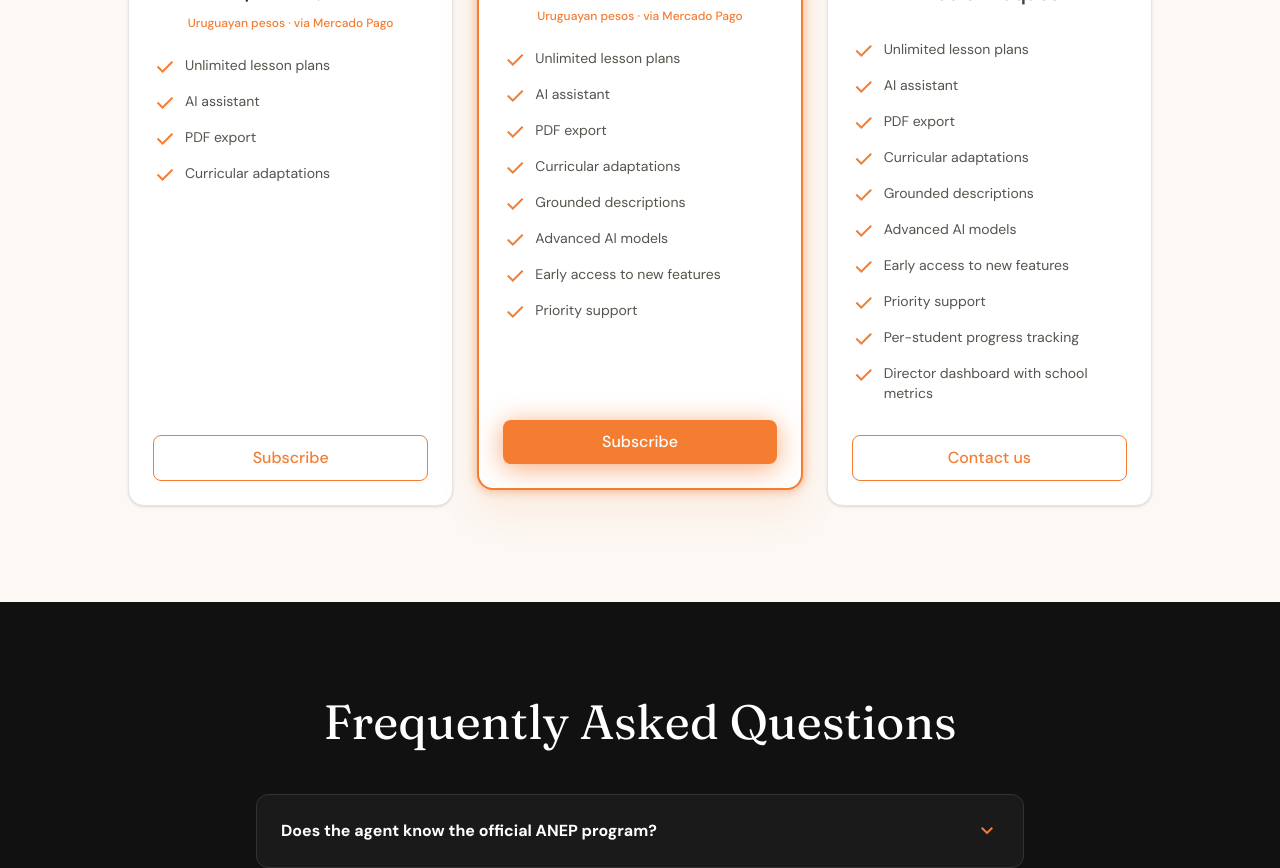
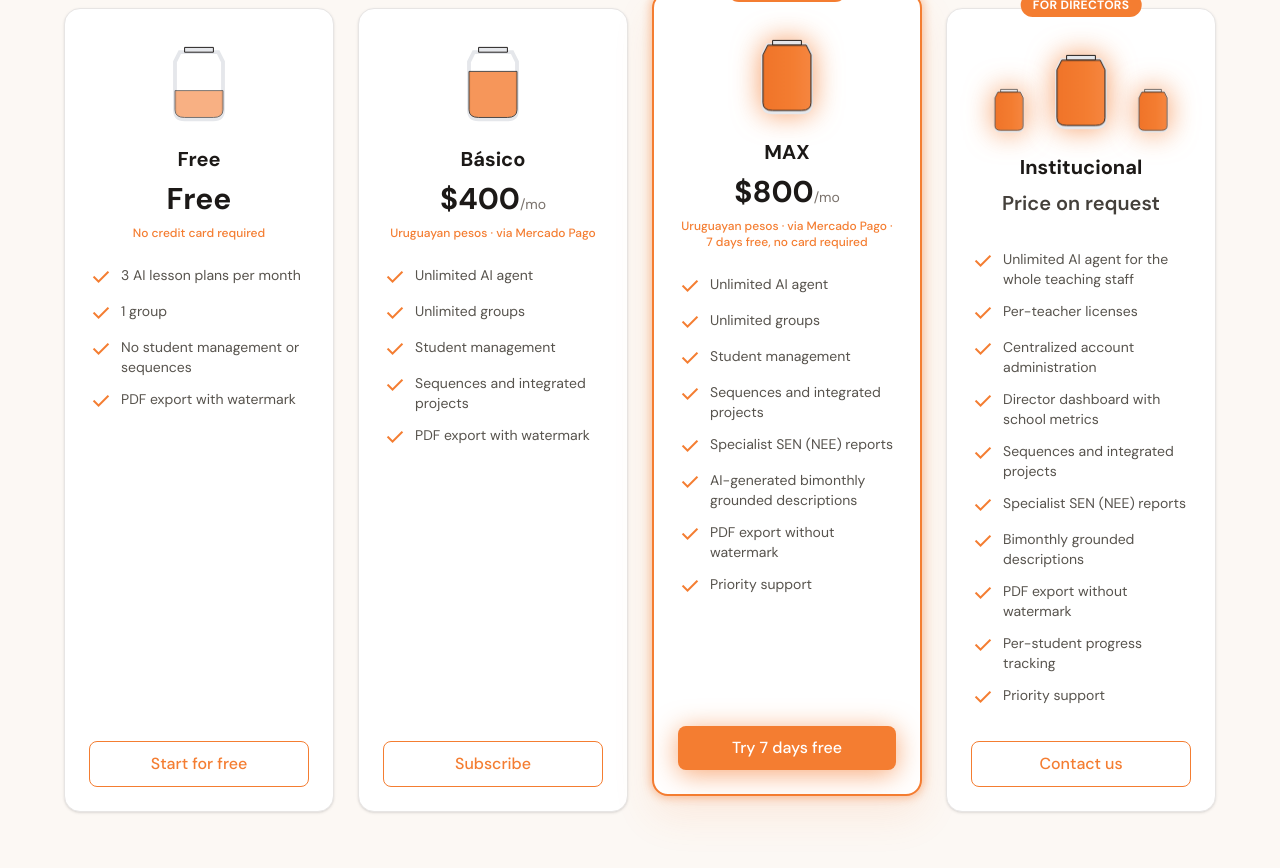
Before and after one commit to jgnacio/facilitador-docente-landing, a Next.js app: page /en in a window 1280 px wide. Shown: the part 5180-6048 px from the top of the page. Built offline with nearby package versions, Linux system fonts and the light colour scheme.

Commit message:
feat: update pricing tiers with free plan, reorganize features, and improve UI/UX layouts

```diff
--- a/components/sections/Features.tsx
+++ b/components/sections/Features.tsx
@@ -1,6 +1,6 @@
 import { getTranslations } from "next-intl/server";
 
-const ICONS = ["school", "diversity_3", "psychology_alt", "fact_check", "smart_toy", "explore"];
+const ICONS = ["school", "diversity_3", "psychology_alt", "fact_check", "smart_toy", "explore", "account_tree"];
 
 export default async function Features() {
   const t = await getTranslations("Features");
--- a/components/sections/Pricing.tsx
+++ b/components/sections/Pricing.tsx
@@ -78,20 +78,34 @@ const MAILTO_INSTITUCIONAL =
 export default function Pricing() {
   const t = useTranslations("Pricing");
 
-  const plusFeatures = [0, 1, 2, 3].map((i) => ({ text: t(`plusFeatures.${i}`), included: true }));
+  const freeFeatures = [0, 1, 2, 3].map((i) => ({ text: t(`freeFeatures.${i}`), included: true }));
+  const basicFeatures = [0, 1, 2, 3, 4].map((i) => ({ text: t(`basicFeatures.${i}`), included: true }));
   const maxFeatures = [0, 1, 2, 3, 4, 5, 6, 7].map((i) => ({ text: t(`maxFeatures.${i}`), included: true }));
   const instFeatures = [0, 1, 2, 3, 4, 5, 6, 7, 8, 9].map((i) => ({ text: t(`instFeatures.${i}`), included: true }));
 
   const plans = [
     {
-      name: "PLUS",
+      name: t("free"),
+      price: t("free"),
+      period: null,
+      fill: "low" as const,
+      highlighted: false,
+      badge: null,
+      subtext: t("noCard"),
+      features: freeFeatures,
+      cta: t("startFree"),
+      href: "https://app.facilitadordocente.com",
+      ctaClass: "block w-full py-2.5 px-4 text-center border border-primary text-primary rounded-lg font-medium hover:bg-orange-50 transition-colors",
+    },
+    {
+      name: "Básico",
       price: "$400",
       period: t("perMonth"),
       fill: "mid" as const,
       highlighted: false,
       badge: null,
       subtext: t("uyu"),
-      features: plusFeatures,
+      features: basicFeatures,
       cta: t("subscribe"),
       href: "https://app.facilitadordocente.com",
       ctaClass: "block w-full py-2.5 px-4 text-center border border-primary text-primary rounded-lg font-medium hover:bg-orange-50 transition-colors",
@@ -104,9 +118,9 @@ export default function Pricing() {
       fill: "full" as const,
       highlighted: true,
       badge: t("mostPopular"),
-      subtext: t("uyu"),
+      subtext: `${t("uyu")} · ${t("trialNote")}`,
       features: maxFeatures,
-      cta: t("subscribe"),
+      cta: t("startTrial"),
       href: "https://app.facilitadordocente.com",
       ctaClass: "block w-full py-2.5 px-4 text-center bg-primary text-white rounded-lg font-medium hover:bg-primary-hover transition-colors button-glow",
     },
@@ -136,7 +150,7 @@ export default function Pricing() {
           <p className="text-lg text-stone-600">{t("subheading")}</p>
         </div>
 
-        <div className="grid md:grid-cols-3 gap-6 max-w-5xl mx-auto">
+        <div className="grid sm:grid-cols-2 lg:grid-cols-4 gap-6 max-w-6xl mx-auto">
           {plans.map((plan) => (
             <div
               key={plan.name}
--- a/messages/en.json
+++ b/messages/en.json
@@ -65,6 +65,10 @@
       "5": {
         "title": "EBI Explorer",
         "description": "Navigate the official curriculum easily. Filter, search, and quickly find competencies and content."
+      },
+      "6": {
+        "title": "Organize your school year",
+        "description": "Organize everything in Groups → Integrated Projects → Activity Sequences → Activities, matching the real hierarchy you already use in the classroom."
       }
     }
   },
@@ -111,41 +115,53 @@
   },
   "Pricing": {
     "heading": "Invest in your free time",
-    "subheading": "Secure monthly or annual payments via Mercado Pago Uruguay.",
+    "subheading": "Start for free. Upgrade to Basic or MAX whenever you need, with secure monthly, quarterly, or annual payments via Mercado Pago Uruguay.",
     "perMonth": "/mo",
     "priceConsult": "Price on request",
     "subscribe": "Subscribe",
+    "startFree": "Start for free",
+    "startTrial": "Try 7 days free",
     "consult": "Contact us",
     "mostPopular": "Most popular",
+    "trialNote": "7 days free, no card required",
     "forDirectors": "For directors",
     "uyu": "Uruguayan pesos · via Mercado Pago",
-    "plusFeatures": {
-      "0": "Unlimited lesson plans",
-      "1": "AI assistant",
-      "2": "PDF export",
-      "3": "Curricular adaptations"
+    "free": "Free",
+    "noCard": "No credit card required",
+    "freeFeatures": {
+      "0": "3 AI lesson plans per month",
+      "1": "1 group",
+      "2": "No student management or sequences",
+      "3": "PDF export with watermark"
+    },
+    "basicFeatures": {
+      "0": "Unlimited AI agent",
+      "1": "Unlimited groups",
+      "2": "Student management",
+      "3": "Sequences and integrated projects",
+      "4": "PDF export with watermark"
     },
     "maxFeatures": {
-      "0": "Unlimited lesson plans",
-      "1": "AI assistant",
-      "2": "PDF export",
-      "3": "Curricular adaptations",
-      "4": "Grounded descriptions",
-      "5": "Advanced AI models",
-      "6": "Early access to new features",
+      "0": "Unlimited AI agent",
+      "1": "Unlimited groups",
+      "2": "Student management",
+      "3": "Sequences and integrated projects",
+      "4": "Specialist SEN (NEE) reports",
+      "5": "AI-generated bimonthly grounded descriptions",
+      "6": "PDF export without watermark",
       "7": "Priority support"
     },
     "instFeatures": {
-      "0": "Unlimited lesson plans",
-      "1": "AI assistant",
-      "2": "PDF export",
-      "3": "Curricular adaptations",
-      "4": "Grounded descriptions",
-      "5": "Advanced AI models",
-      "6": "Early access to new features",
-      "7": "Priority support",
+      "0": "Unlimited AI agent for the whole teaching staff",
+      "1": "Per-teacher licenses",
+      "2": "Centralized account administration",
+      "3": "Director dashboard with school metrics",
+      "4": "Sequences and integrated projects",
+      "5": "Specialist SEN (NEE) reports",
+      "6": "Bimonthly grounded descriptions",
+      "7": "PDF export without watermark",
       "8": "Per-student progress tracking",
-      "9": "Director dashboard with school metrics"
+      "9": "Priority support"
     }
   },
   "FAQ": {
@@ -177,7 +193,7 @@
     "heading": "Get your weekends back.",
     "subheading": "Teaching is your calling. Bureaucracy shouldn't be. Join hundreds of teachers in Uruguay who already plan faster and better.",
     "cta": "Access Facilitador Docente",
-    "footnote": "From $400 UYU/month. Cancel anytime."
+    "footnote": "Start for free. Paid plans from $400 UYU/month. Cancel anytime."
   },
   "Footer": {
     "privacy": "Privacy",
--- a/messages/es.json
+++ b/messages/es.json
@@ -65,6 +65,10 @@
       "5": {
         "title": "Explorador EBI",
         "description": "Navega fácilmente por el programa oficial. Filtra, busca y encuentra rápidamente competencias y contenidos."
+      },
+      "6": {
+        "title": "Organización de tu año",
+        "description": "Organizá todo en Grupos → Proyectos Integradores → Secuencias de Actividades → Actividades, con la jerarquía real con la que trabajás en el aula."
       }
     }
   },
@@ -111,41 +115,53 @@
   },
   "Pricing": {
     "heading": "Invertí en tu tiempo libre",
-    "subheading": "Pagos seguros mensuales o anuales vía Mercado Pago Uruguay.",
+    "subheading": "Empezá gratis. Pasate a Básico o MAX cuando lo necesites, con pagos seguros mensuales, trimestrales o anuales vía Mercado Pago Uruguay.",
     "perMonth": "/mes",
     "priceConsult": "Precio a consultar",
     "subscribe": "Suscribirse",
+    "startFree": "Comenzar gratis",
+    "startTrial": "Probar 7 días gratis",
     "consult": "Consultar",
     "mostPopular": "Más popular",
+    "trialNote": "7 días gratis, sin tarjeta",
     "forDirectors": "Para directivos",
     "uyu": "Pesos uruguayos · vía Mercado Pago",
-    "plusFeatures": {
-      "0": "Planificaciones ilimitadas",
-      "1": "Asistente IA",
-      "2": "Exportación PDF",
-      "3": "Adaptaciones curriculares"
+    "free": "Gratis",
+    "noCard": "Sin tarjeta de crédito",
+    "freeFeatures": {
+      "0": "3 planificaciones con IA por mes",
+      "1": "1 grupo",
+      "2": "Sin gestión de alumnos ni secuencias",
+      "3": "Exportación PDF con marca de agua"
+    },
+    "basicFeatures": {
+      "0": "Agente IA ilimitado",
+      "1": "Grupos ilimitados",
+      "2": "Gestión de alumnos",
+      "3": "Secuencias y proyectos integradores",
+      "4": "Exportación PDF con marca de agua"
     },
     "maxFeatures": {
-      "0": "Planificaciones ilimitadas",
-      "1": "Asistente IA",
-      "2": "Exportación PDF",
-      "3": "Adaptaciones curriculares",
-      "4": "Descripciones fundadas",
-      "5": "Modelos de IA Avanzados",
-      "6": "Acceso anticipado a funcionalidades nuevas",
+      "0": "Agente IA ilimitado",
+      "1": "Grupos ilimitados",
+      "2": "Gestión de alumnos",
+      "3": "Secuencias y proyectos integradores",
+      "4": "Informes de NEE del especialista",
+      "5": "Descripciones fundadas por bimestre con IA",
+      "6": "Exportación PDF sin marca de agua",
       "7": "Soporte prioritario"
     },
     "instFeatures": {
-      "0": "Planificaciones ilimitadas",
-      "1": "Asistente IA",
-      "2": "Exportación PDF",
-      "3": "Adaptaciones curriculares",
-      "4": "Descripciones fundadas",
-      "5": "Modelos de IA Avanzados",
-      "6": "Acceso anticipado a funcionalidades nuevas",
-      "7": "Soporte prioritario",
+      "0": "Agente IA ilimitado para todo el cuerpo docente",
+      "1": "Licencias por docente",
+      "2": "Administración centralizada de cuentas",
+      "3": "Panel directivo con métricas del centro",
+      "4": "Secuencias y proyectos integradores",
+      "5": "Informes de NEE del especialista",
+      "6": "Descripciones fundadas por bimestre",
+      "7": "Exportación PDF sin marca de agua",
       "8": "Seguimiento de progreso por alumno",
-      "9": "Panel directivo con métricas del centro"
+      "9": "Soporte prioritario"
     }
   },
   "FAQ": {
@@ -177,7 +193,7 @@
     "heading": "Recuperá tus fines de semana.",
     "subheading": "La docencia es tu vocación. La burocracia no debería serlo. Uníte a cientos de docentes en Uruguay que ya planifican más rápido y mejor.",
     "cta": "Acceder a Facilitador Docente",
-    "footnote": "Desde $400/mes. Cancelá cuando quieras."
+    "footnote": "Empezá gratis. Planes pagos desde $400/mes. Cancelá cuando quieras."
   },
   "Footer": {
     "privacy": "Privacidad",
```
